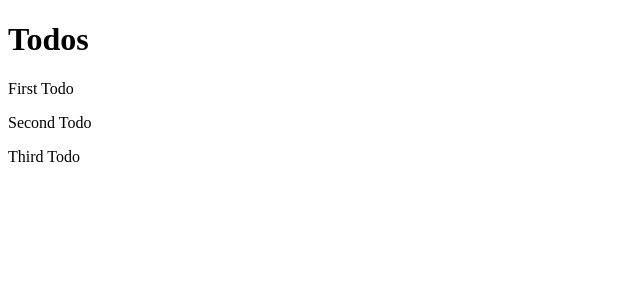
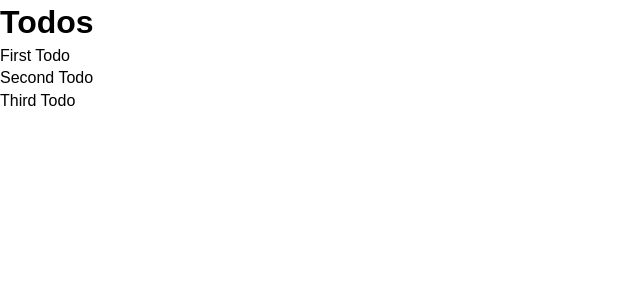
Before and after one commit to GoodGuyGregory/p422-codes, an Angular app in the folder tutorials/angular-crash-course/angular-crash-todolist/: page / in a window 1280 px wide. Shown: the top 300 px of the page, without its empty margins (0-640 px from the left). Built offline with nearby package versions, Linux system fonts and the light colour scheme.

Commit message:
adds base styles for the project

```diff
--- a/tutorials/angular-crash-course/angular-crash-todolist/src/styles.css
+++ b/tutorials/angular-crash-course/angular-crash-todolist/src/styles.css
@@ -1 +1,32 @@
-/* You can add global styles to this file, and also import other style files */
+* {
+  box-sizing: border-box;
+  margin: 0;
+  padding: 0;
+}
+
+body {
+  font-family: Arial, Helvetica, sans-serif;
+  line-height: 1.4;
+}
+
+a {
+  color: #333;
+  text-decoration: none;
+}
+
+.container {
+  padding: 0 1rem;
+}
+
+.btn {
+  display: inline-block;
+  border: none;
+  background: #555;
+  color: #fff;
+  padding: 7px 20px;
+  cursor: pointer;
+}
+
+.btn:hover {
+  background: #666;
+}
```
